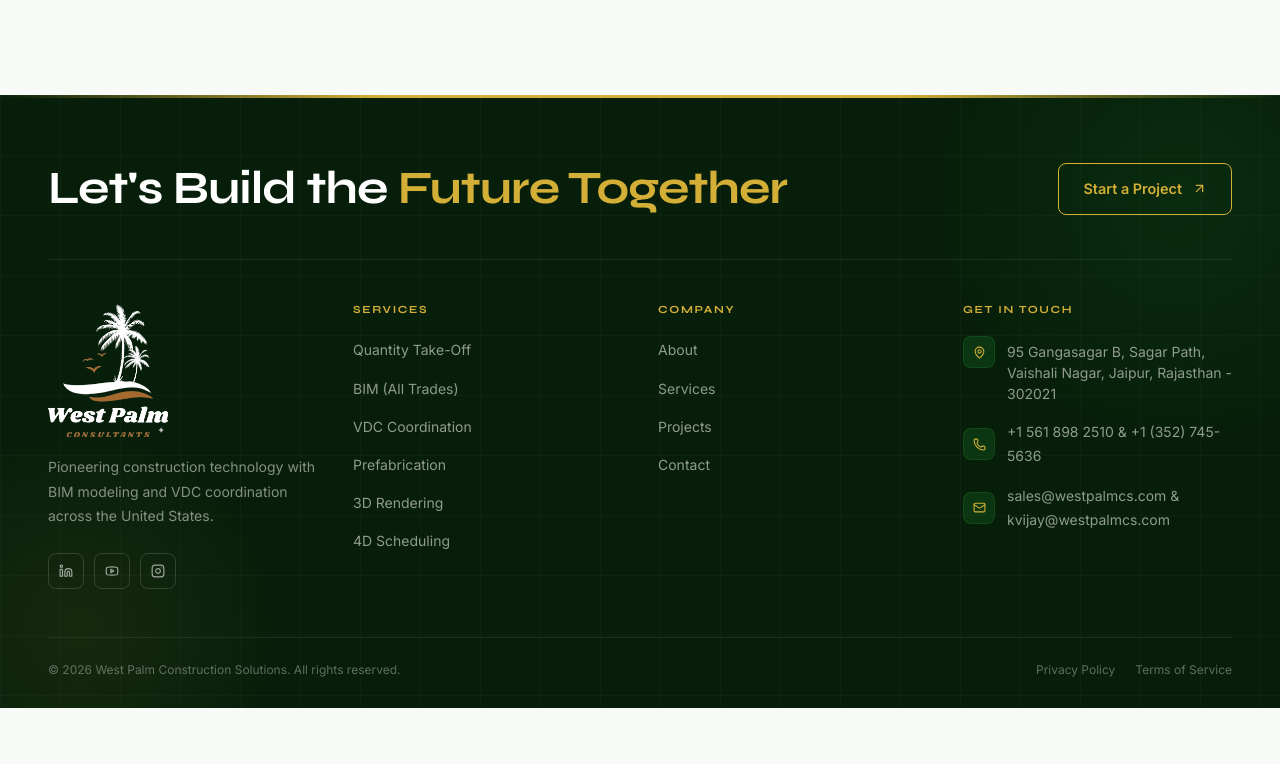
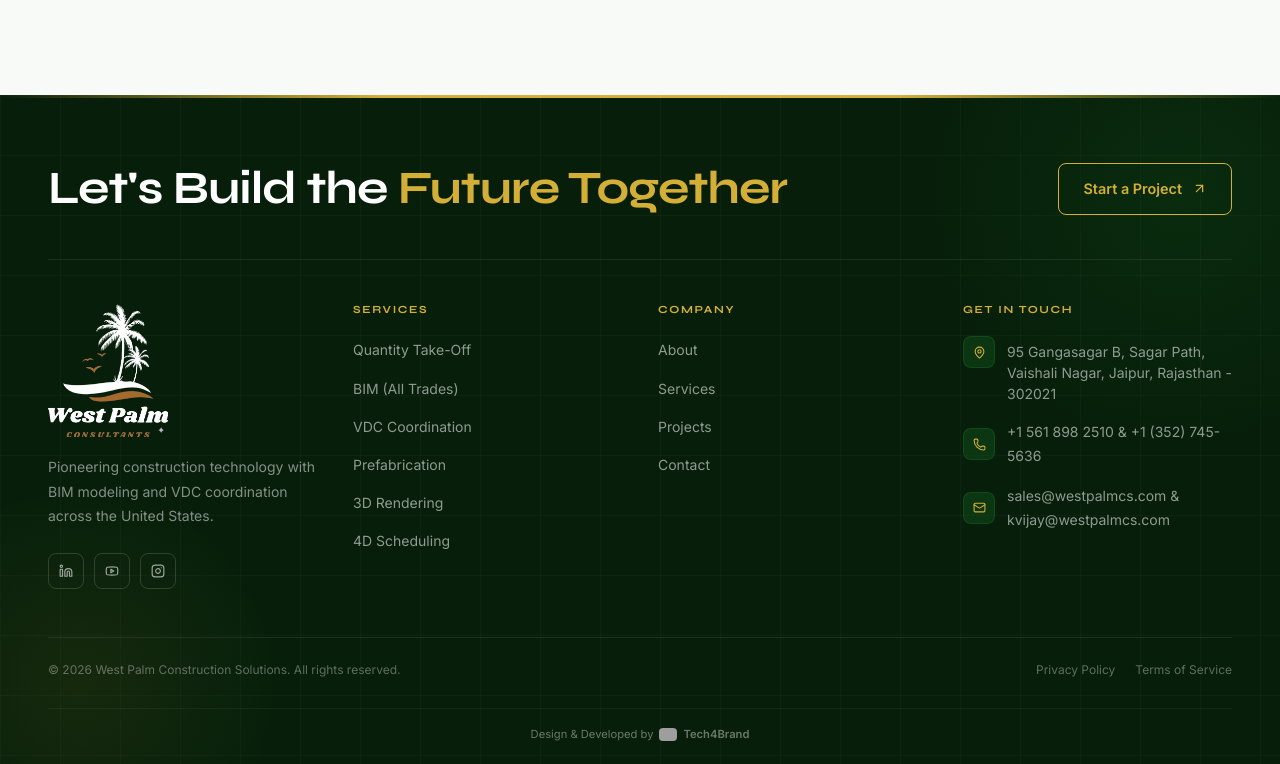
Before and after one commit to lakshyasharma9/west-palm, a Next.js app in the folder Frontend/: page /contact in a window 1280 px wide. Shown: the part 1695-2459 px from the top of the page. Before the commit the page ends 2403 px from the top, so only its background shows below. Built offline with nearby package versions, Linux system fonts and the light colour scheme; no server answers; grey boxes are pictures that could not be loaded.

Commit message:
add: Design and Developed by Tech4Brand credit in footer

```diff
--- a/Frontend/src/components/Footer.tsx
+++ b/Frontend/src/components/Footer.tsx
@@ -200,6 +200,23 @@ export default function Footer() {
           </div>
         </div>
 
+        {/* Design credit */}
+        <div style={{
+          borderTop: "1px solid rgba(255,255,255,0.05)",
+          padding: "16px 0 20px",
+          display: "flex", alignItems: "center", justifyContent: "center", gap: "8px",
+          fontSize: "0.7rem", color: "rgba(255,255,255,0.3)",
+        }}>
+          <a href="https://tech4brand.com" target="_blank" rel="noopener noreferrer" style={{ display: "inline-flex", alignItems: "center", gap: "6px", textDecoration: "none", color: "rgba(255,255,255,0.4)", transition: "color 0.2s" }}
+            onMouseEnter={e => (e.currentTarget as HTMLElement).style.color = "rgba(255,255,255,0.8)"}
+            onMouseLeave={e => (e.currentTarget as HTMLElement).style.color = "rgba(255,255,255,0.4)"}
+          >
+            <span>Design & Developed by</span>
+            <Image src="/Profile.png" alt="Tech4Brand" width={18} height={18} style={{ borderRadius: "4px" }} />
+            <span style={{ fontWeight: 600 }}>Tech4Brand</span>
+          </a>
+        </div>
+
       </div>
     </footer>
   );
```
